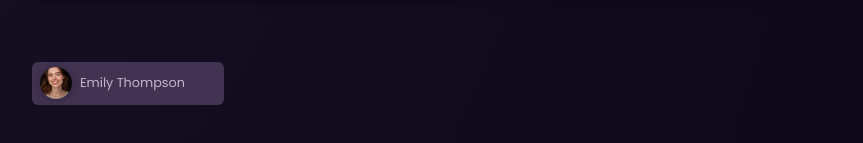
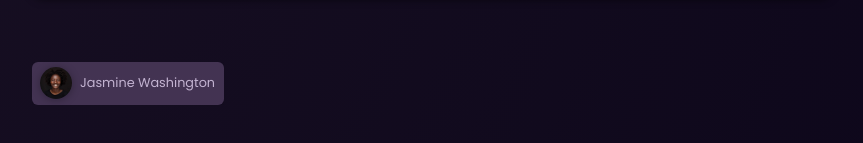
Before and after one commit to CanseFr/task-manager, an Angular app: page / in a window 1280 px wide. Shown: the part 213-356 px from the top of the page, without its empty margins (208-1071 px from the left). Built offline with nearby package versions, Linux system fonts and the light colour scheme.

Commit message:
:recycle: Use input and required

```diff
--- a/src/app/app.html
+++ b/src/app/app.html
@@ -2,7 +2,7 @@
 <main>
   <ul id="users">
     <li>
-      <app-user/>
+      <app-user [avatar]="users[0].avatar" [name]="users[0].name"/>
     </li>
   </ul>
 </main>
--- a/src/app/app.ts
+++ b/src/app/app.ts
@@ -2,6 +2,7 @@ import { Component, signal } from '@angular/core';
 import { RouterOutlet } from '@angular/router';
 import {HeaderComponent} from './header/header.component';
 import {User} from './user/user';
+import {DUMMY_USERS} from './user/dummy-users';
 
 @Component({
   selector: 'app-root',
@@ -11,4 +12,5 @@ import {User} from './user/user';
 })
 export class App {
   protected readonly title = signal('disco-ang');
+  users = DUMMY_USERS
 }
--- /dev/null
+++ b/src/app/user/types.ts
@@ -0,0 +1,6 @@
+
+export interface UserDumy {
+  id: string;
+  name: string;
+  avatar: string;
+}
--- a/src/app/user/user.html
+++ b/src/app/user/user.html
@@ -1,6 +1,6 @@
 <div>
   <button (click)="onSelectedUser()">
-    <img [src]="imagePath()" [alt]="selectedUser().name" />
-    <span>{{selectedUser().name}}</span>
+    <img [src]="imagePath" [alt]="name" />
+    <span>{{name}}</span>
   </button>
 </div>
--- a/src/app/user/user.ts
+++ b/src/app/user/user.ts
@@ -1,7 +1,4 @@
-import {Component, computed, signal} from '@angular/core';
-import {DUMMY_USERS} from './dummy-users';
-
-const randomIndex = Math.floor(Math.random() * DUMMY_USERS.length);
+import {Component, Input} from '@angular/core';
 
 @Component({
   selector: 'app-user',
@@ -10,17 +7,13 @@ const randomIndex = Math.floor(Math.random() * DUMMY_USERS.length);
   styleUrl: './user.css'
 })
 export class User {
-  selectedUser = signal( DUMMY_USERS[randomIndex])
-  protected readonly DUMMY_USERS = DUMMY_USERS;
+  @Input({required: true}) avatar!: string
+  @Input({required: true}) name!: string
 
-  imagePath = computed(()=> 'assets/users/' + this.selectedUser().avatar )
+  get imagePath() {
+    return 'assets/users/' + this.avatar;
+  }
 
-  // get imagePath() {
-  //   return 'assets/users/' + this.selectedUser().avatar
-  // }
-
-  onSelectedUser () {
-    const randomIndex = Math.floor(Math.random() * DUMMY_USERS.length);
-    this.selectedUser.set( DUMMY_USERS[randomIndex]);
+  onSelectedUser() {
   }
 }
```
